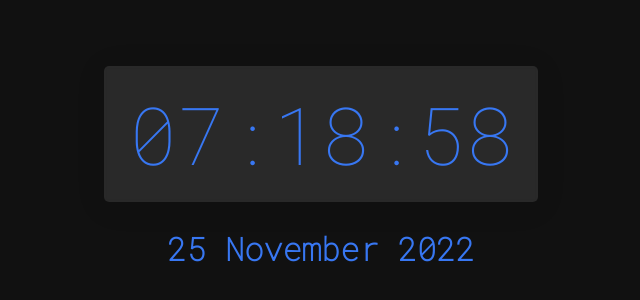
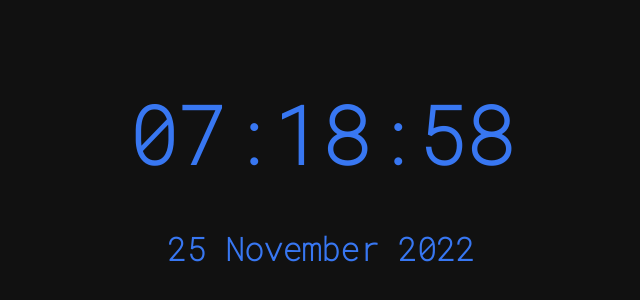
Before and after one commit to memisemre/Digital-Clock, a plain HTML site: page index.html in a window 1280 px wide. Shown: the part 232-532 px from the top of the page, without its empty margins (319-959 px from the left). Drawn offline with Linux system fonts and the light colour scheme.

Commit message:
Edit Design

```diff
--- a/customstyle.css
+++ b/customstyle.css
@@ -15,15 +15,12 @@ body {
     background-color: #111111;
 }
 .clock-area{
-    background-color: rgba(255, 255, 255, 0.1);;
-    box-shadow: 0 4px 30px rgba(0, 0, 0, 0.1);
-    backdrop-filter: blur(1.8px);
-    -webkit-backdrop-filter: blur(1.8px);
     display: flex;
     flex-direction: row;
     font-size: 5rem;
     padding: 15px 25px;
     border-radius: 5px;
+    font-weight: bold;
 }
 .date-area{
     display: flex;
```
